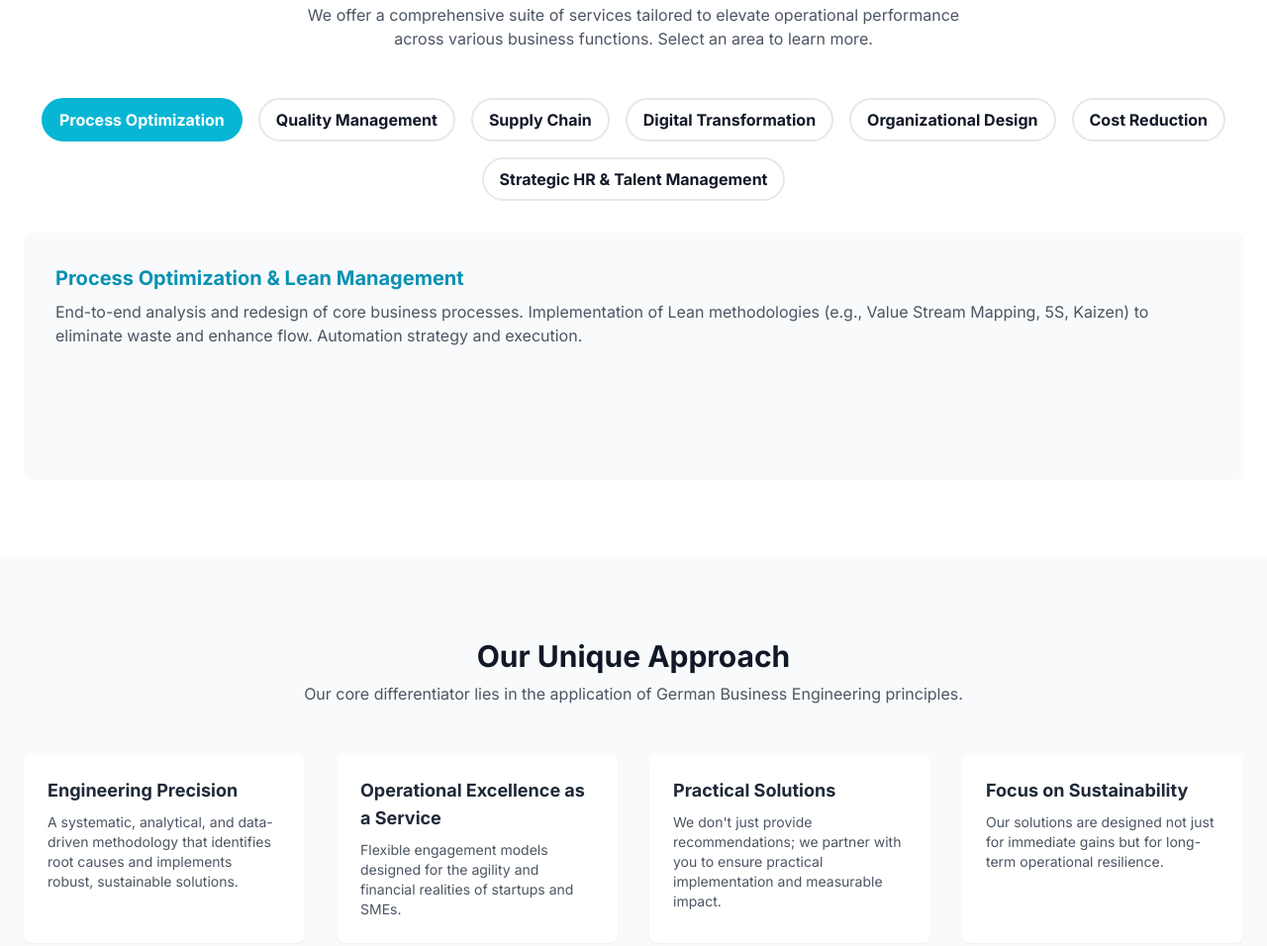
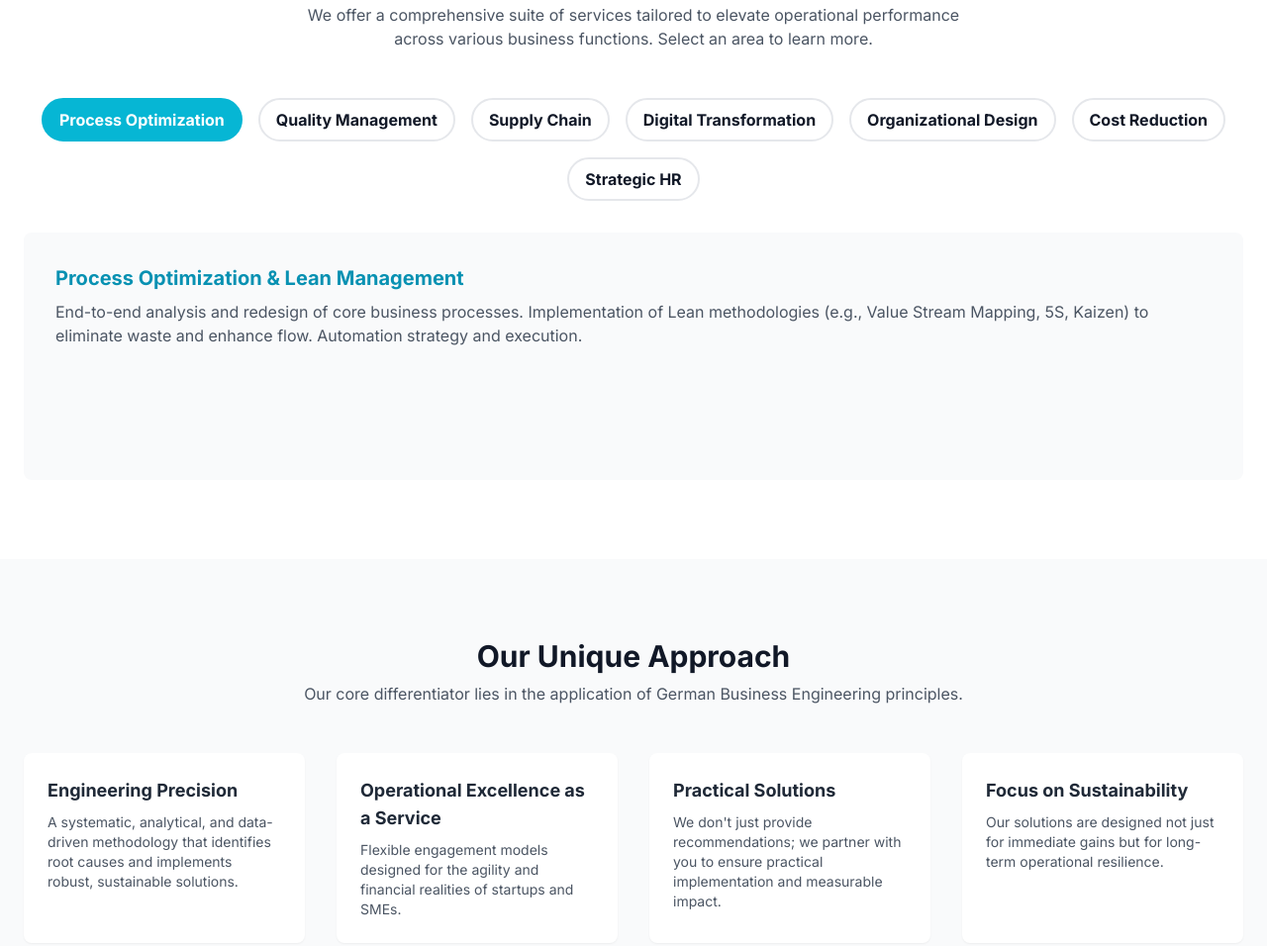
Before and after one commit to ReinhardKolthoff/kolthoff-consulting, a plain HTML site: page index.html in a window 1280 px wide. Shown: the part 3499-4455 px from the top of the page at 99% size. Drawn offline with nearby package versions, Linux system fonts and the light colour scheme.

Commit message:
index.html

```diff
--- a/index.html
+++ b/index.html
@@ -221,7 +221,7 @@
                     <button data-tab="4" class="service-tab font-semibold border-2 border-gray-200 rounded-full px-4 py-2 text-sm md:text-base transition-all duration-300">Digital Transformation</button>
                     <button data-tab="5" class="service-tab font-semibold border-2 border-gray-200 rounded-full px-4 py-2 text-sm md:text-base transition-all duration-300">Organizational Design</button>
                     <button data-tab="6" class="service-tab font-semibold border-2 border-gray-200 rounded-full px-4 py-2 text-sm md:text-base transition-all duration-300">Cost Reduction</button>
-                    <button data-tab="7" class="service-tab font-semibold border-2 border-gray-200 rounded-full px-4 py-2 text-sm md:text-base transition-all duration-300">Strategic HR & Talent Management</button>
+                    <button data-tab="7" class="service-tab font-semibold border-2 border-gray-200 rounded-full px-4 py-2 text-sm md:text-base transition-all duration-300">Strategic HR</button>
                 </div>
 
                 <div id="service-content" class="mt-8 bg-gray-50 p-8 rounded-lg min-h-[250px] transition-all duration-300">
```
